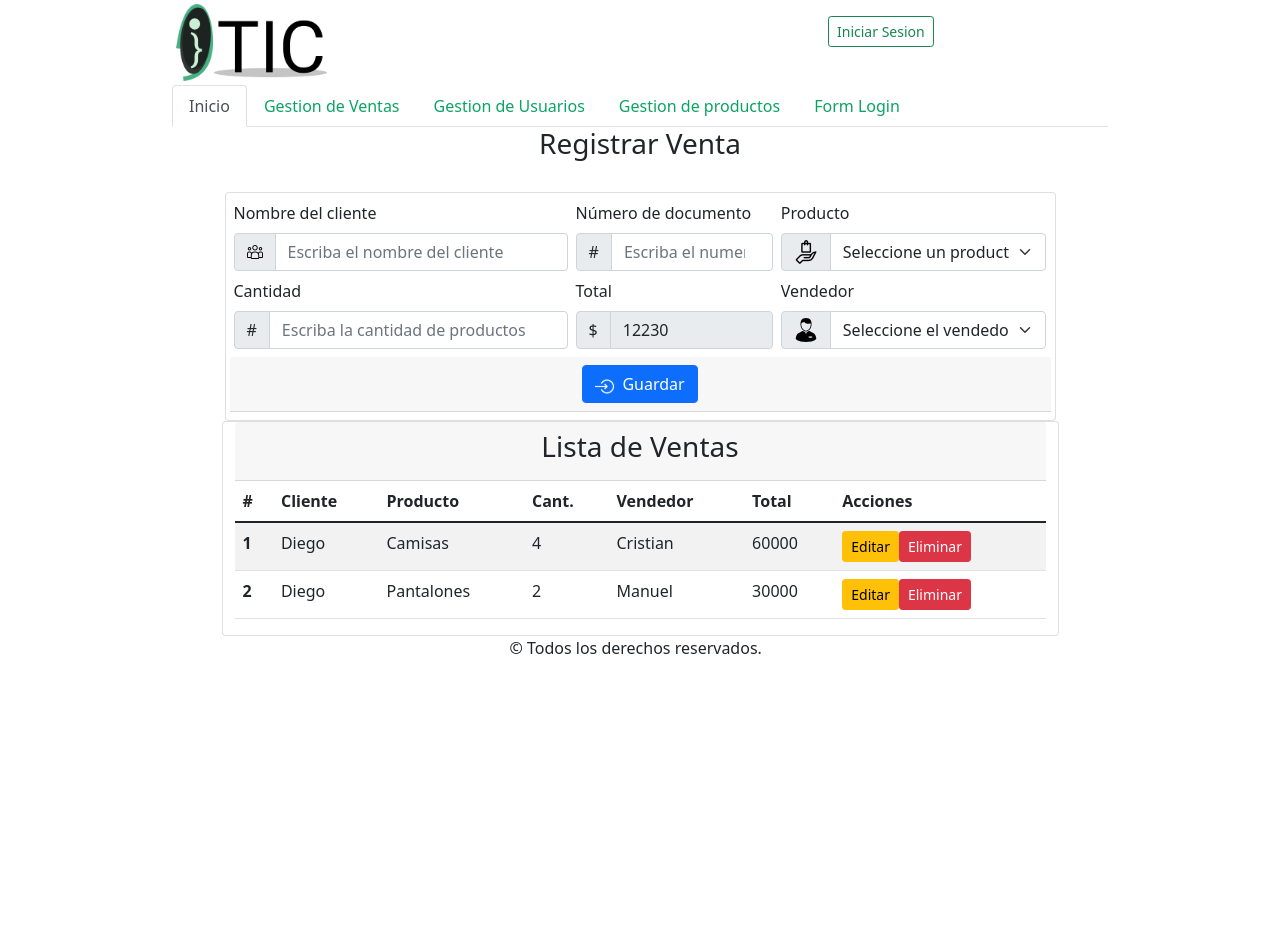
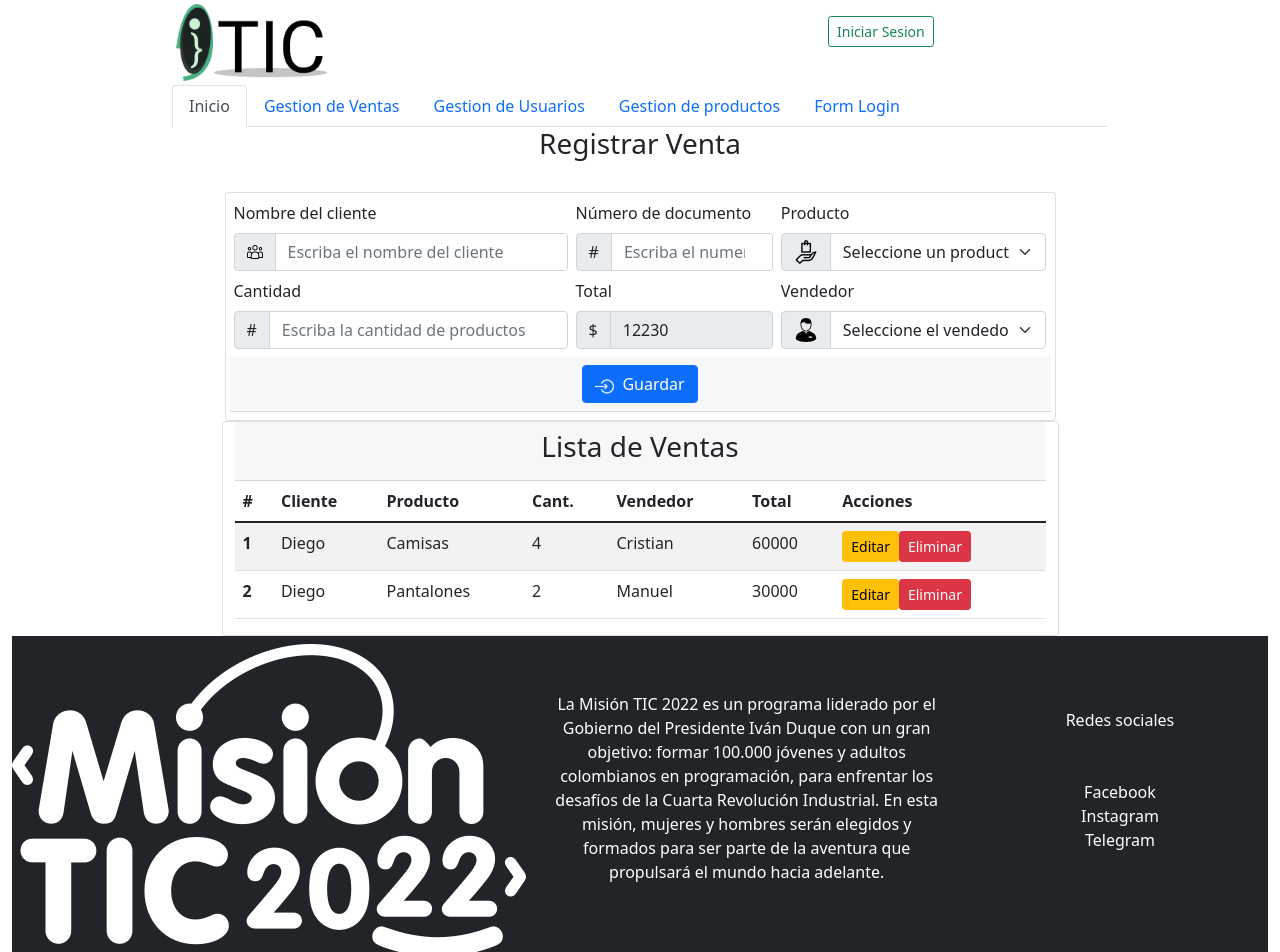
Before and after one commit to VivianaMurillom/Proyecto-MinTic, a React (Create React App) app: page /Ventas in a window 1280 px wide. Shown: the top 952 px of the page. Before the commit the page ends 800 px from the top, so only its background shows below. Built offline with nearby package versions, Linux system fonts and the light colour scheme.

Commit message:
Reporte de cambios Front

```diff
--- a/package.json
+++ b/package.json
@@ -7,6 +7,7 @@
     "@testing-library/react": "^11.2.7",
     "@testing-library/user-event": "^12.8.3",
     "bootstrap": "^5.1.1",
+    "bootstrap-icons": "^1.5.0",
     "react": "^17.0.2",
     "react-bootstrap": "^2.0.0-rc.0",
     "react-dom": "^17.0.2",
--- a/src/Usuarios/component/AgregarUsuarios.js
+++ b/src/Usuarios/component/AgregarUsuarios.js
@@ -7,6 +7,7 @@ import ListaUsuarios from './ListaUsuarios';
 import React from "react";
 import Header from '../../components/Header';
 import Alert from '../../components/Alert';
+import Footer from '../../components/footer';
 
 const lista_usuarios = [{
     "id": 1,
@@ -274,15 +275,10 @@ class AgregarUsuario extends React.Component {
                             </div>
                         </div>
                     </div>
-                    <div className="container-sm">
-                        <div className="row justify-content-center">
-                            <div className="col col-sm-3">
-                                &copy; Todos los derechos reservados.
-                            </div>
-                        </div>
+                    <div>
+                        <Footer></Footer>
                     </div>
                 </div>
-
             </div>
 
         )
--- a/src/components/footer.js
+++ b/src/components/footer.js
@@ -1,22 +1,31 @@
 import React from 'react'
-import {Link, link} from 'react-router-dom'
+import {Link} from 'react-router-dom'
 import LogoMisionTic from '../img/misiontic_logo.png';
+import {Image} from 'react-bootstrap'
+import 'bootstrap/dist/css/bootstrap.min.css';
 
 const Footer = () => {
 
     return (
-        <div>
-            <footer className ="text-white bg-dark">
-                <div className="container">
-                   <nav className="row">
-                    <Link to="/" className="col-sm-1 col-md-3 d-flex aling-items-center justyfy-content-center">
-                    <img src={LogoMisionTic} className="img-fluid" id="LogoMisionTic"></img>
+        <div class="container-fluid">
+            <footer className ="text-white bg-dark py-2">
+                <div className="row d-flex">
+                    <Link to="/" className="col-12 col-md-5">
+                        <Image src= {LogoMisionTic} rounded/>
                     </Link>
-                    <ul className="col-1 col-md-3 list-unstyled">
-                        <li className="font-weight-bold mb-2">&copy; Todos los derechos reservados.</li>
-                        <li className="text-center">La Misión TIC 2022 es un programa liderado por el Gobierno del Presidente Iván Duque con un gran objetivo:  formar 100.000 jóvenes y adultos colombianos en programación, para enfrentar los desafíos de la Cuarta Revolución Industrial. En esta misión, mujeres y hombres serán elegidos y formados para ser parte de la aventura que propulsará el mundo hacia adelante.</li>
+                    <p className="col-12 col-md-4 mt-5 mb-5 text-center aling list-unstyled aling-items-center justyfy-content-center">
+                        La Misión TIC 2022 es un programa liderado por el Gobierno del Presidente Iván Duque con un gran objetivo: formar 100.000 jóvenes y adultos colombianos en programación, para enfrentar los desafíos de la Cuarta Revolución Industrial. En esta misión, mujeres y hombres serán elegidos y formados para ser parte de la aventura que propulsará el mundo hacia adelante.
+                    </p>
+
+                    <ul className="col-12 col-md-3 mt-5 mb-5 aling list-unstyled aling-items-center justyfy-content-center">
+                            <li className="text-center mt-3 mb-5">Redes sociales</li>
+                            <li className="text-center">Facebook</li>
+                            <li className="text-center">Instagram</li>
+                            <li className="text-center">Telegram</li>
                     </ul>
-                   </nav>
+                </div>
+                <div className="font-weight-bold mb-2 text-center negrilla">
+                    &copy; Todos los derechos reservados.
                 </div>
             </footer>
         </div>
--- a/src/producto/componente/AgregarProducto.js
+++ b/src/producto/componente/AgregarProducto.js
@@ -6,6 +6,7 @@ import 'bootstrap/dist/css/bootstrap.css';
 import Header from '../../components/Header';
 import AdminLista_Products from './AdminLista_ Products';
 import Alert from '../../components/Alert';
+import Footer from '../../components/footer';
 
 const products = [{
     "id": 1,
@@ -227,12 +228,8 @@ class AgregarProducto extends React.Component {
                         </div>
                     </div>
                 </div>
-                <div className="container-sm">
-                    <div className="row justify-content-center">
-                        <div className="col col-sm-3">
-                            &copy; Todos los derechos reservados.
-                        </div>
-                    </div>
+                <div>
+                    <Footer></Footer>
                 </div>
             </div>
         );
--- a/src/shared/home.js
+++ b/src/shared/home.js
@@ -13,13 +13,11 @@ function home() {
           <Header />
       </div>
 
-
       <div className="row justify-content-center">
         <div className="p-3 col col-sm-7">
           <Lista_Productos/>
         </div>
       </div>
-
 
       <div>
         <Footer></Footer>
--- a/src/ventas/components/AgregarVentas.js
+++ b/src/ventas/components/AgregarVentas.js
@@ -7,6 +7,7 @@ import React from "react";
 import Header from '../../components/Header';
 import ListaVentas from './ListaVentas';
 import Alert from '../../components/Alert';
+import Footer from '../../components/footer';
 
 const listventas = [{
     "id": 1,
@@ -331,12 +332,8 @@ class AgregarVenta extends React.Component {
                     </div>
                 </div>
 
-                <div className="container-sm">
-                    <div className="row justify-content-center">
-                        <div className="col col-sm-3">
-                            &copy; Todos los derechos reservados.
-                        </div>
-                    </div>
+                <div>
+                    <Footer></Footer>
                 </div>
             </div>
         )
```
Also changed, not shown: 2 other files (tests, documents, lock files or other folders).
